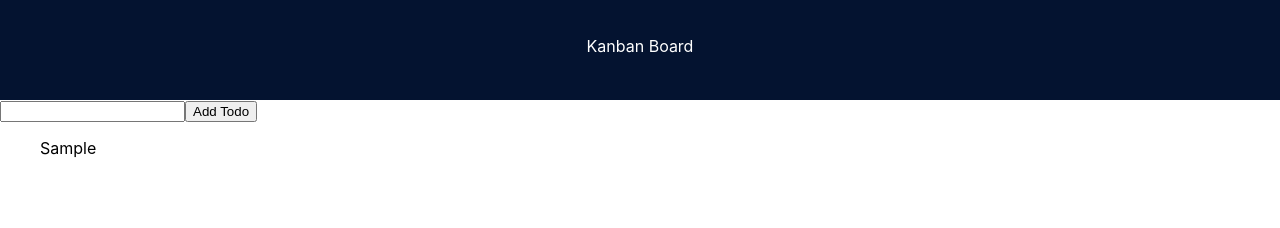
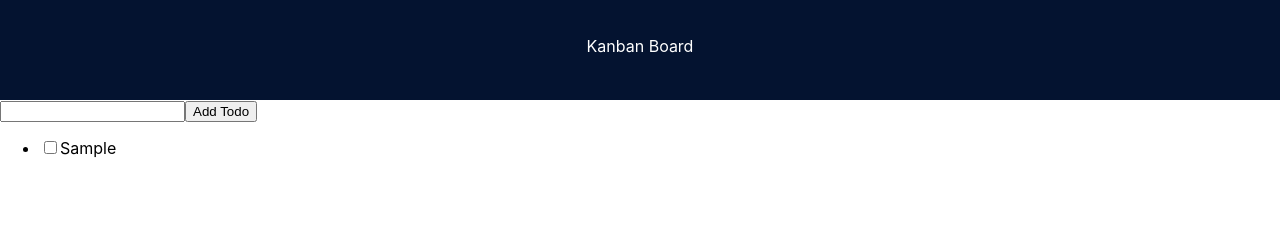
Before and after one commit to ml250271/kanban-board, a React (Create React App) app: page / in a window 1280 px wide. Both pictures are taken after typing "Sample" into the empty fields and a click on the button "Add Todo". Shown: the top 228 px of the page. Built offline with nearby package versions, Linux system fonts and the light colour scheme.

Commit message:
add todo list item component

```diff
--- a/src/components/TodoList.tsx
+++ b/src/components/TodoList.tsx
@@ -1,20 +1,24 @@
-
-import React from "react";
+import React from 'react'
+import { TodoListItem } from './TodoListItem'
 
 interface TodoListProps {
-  todos: Array<Todo>;
-  toggleComplete: ToggleComplete;
+  todos: Array<Todo>
+  toggleComplete: ToggleComplete
 }
 
 export const TodoList: React.FC<TodoListProps> = ({
   todos,
-  toggleComplete
+  toggleComplete,
 }) => {
   return (
     <ul>
-      {todos.map(todo => (
-        <p>{todo.text}</p>
+      {todos.map((todo) => (
+        <TodoListItem
+          key={todo.text}
+          todo={todo}
+          toggleComplete={toggleComplete}
+        />
       ))}
     </ul>
-  );
-};
+  )
+}
--- /dev/null
+++ b/src/components/TodoListItem.tsx
@@ -0,0 +1,22 @@
+interface TodoListItemProps {
+  todo: Todo;
+  toggleComplete: ToggleComplete;
+}
+
+export const TodoListItem: React.FC<TodoListItemProps> = ({
+  todo,
+  toggleComplete
+}) => {
+  return (
+    <li>
+      <label className={todo.complete ? "complete" : undefined}>
+        <input
+          type="checkbox"
+          onChange={() => toggleComplete(todo)}
+          checked={todo.complete}
+        />
+        {todo.text}
+      </label>
+    </li>
+  );
+};
```
